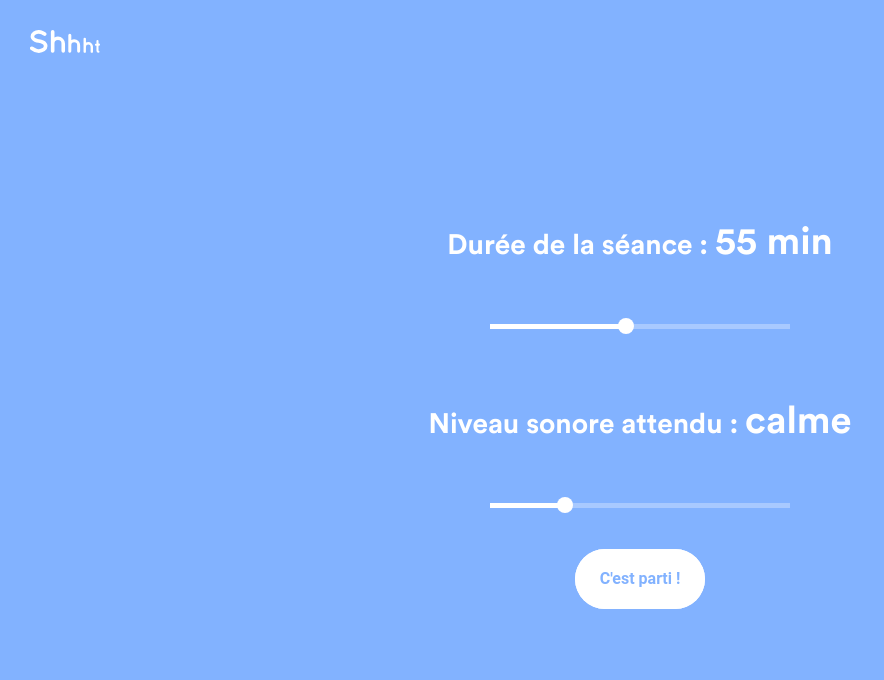
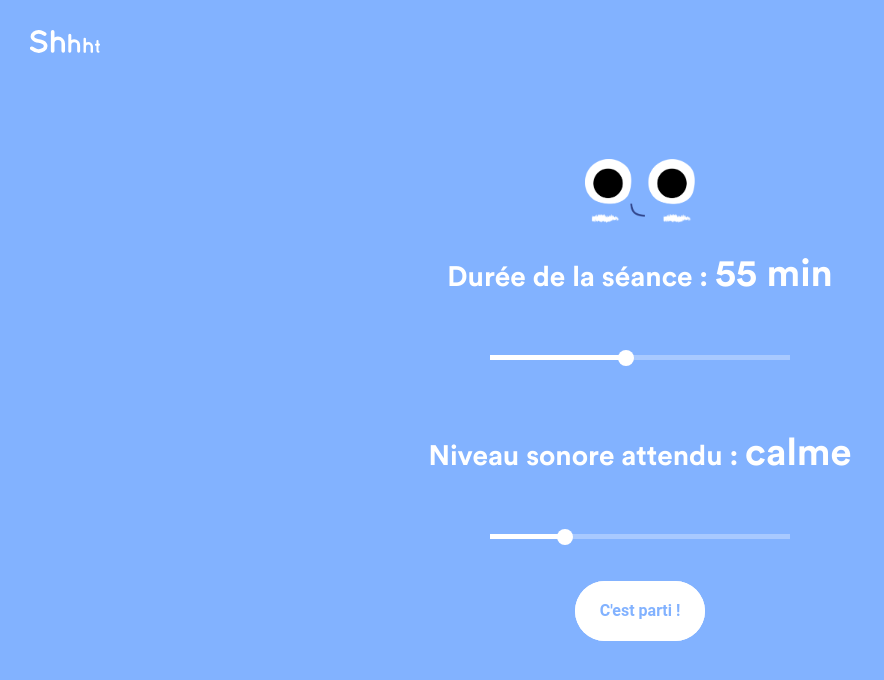
Before and after one commit to lalalilo/shhht, a React (Create React App) app: page / in a window 1280 px wide. Shown: the top 680 px of the page, without its empty margins (0-884 px from the left). Built offline with nearby package versions, Linux system fonts and the light colour scheme; no server answers.

Commit message:
dd header on setup page

```diff
--- a/src/SetupPage.js
+++ b/src/SetupPage.js
@@ -2,7 +2,8 @@ import React from 'react';
 import styled from 'styled-components';
 import Slider from 'material-ui/Slider';
 import Button from './Button';
-import levelLabels from './levels'
+import levelLabels from './levels';
+import headerImage from './images/start.png'
 
 const Wrapper = styled.div`
 width: 100%;
@@ -22,6 +23,10 @@ const Strong = styled.strong`
 font-size: 38px;
 `
 
+const Header = styled.img`
+width: 110px;
+`
+
 export default class extends React.Component {
   componentDidMount () {
     window.ga('set', 'page', '/setup')
@@ -31,6 +36,7 @@ export default class extends React.Component {
     const { duration, level, onDurationChange, onLevelChange, onSubmit } = this.props
     return (
       <Wrapper>
+        <Header src={headerImage} alt='' />
         <Title> Durée de la séance : <Strong>{duration/(60*1000)} min</Strong></Title>
         <Slider
           min={1000 * 60}
```
Also changed, not shown: src/images/start.png (added).
